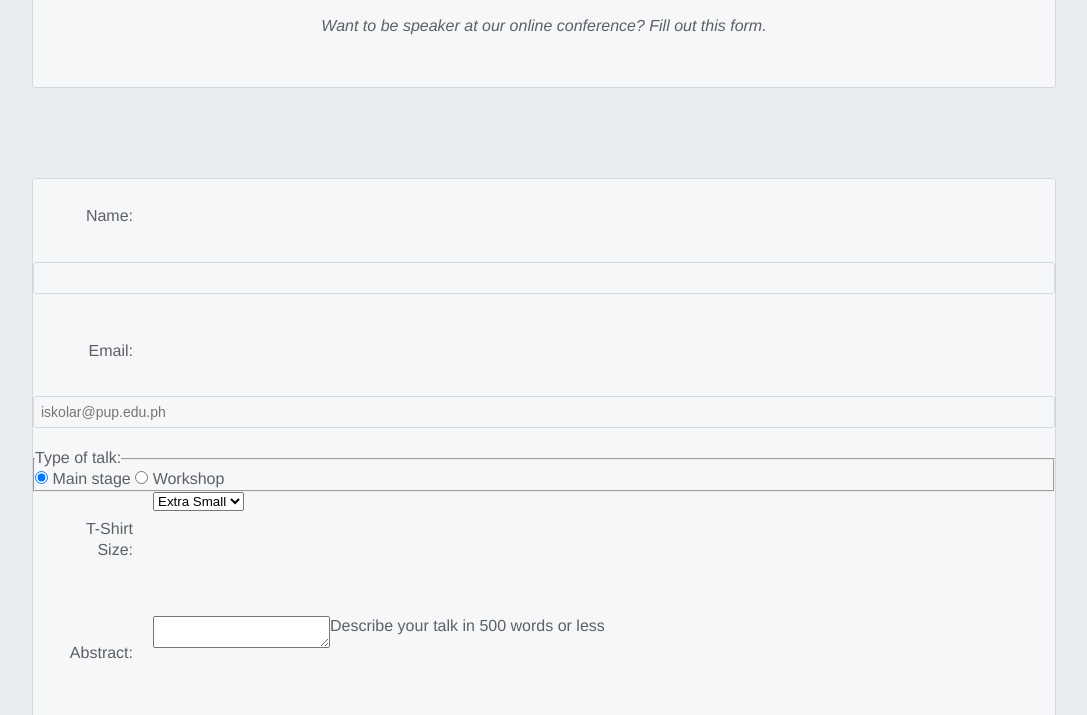
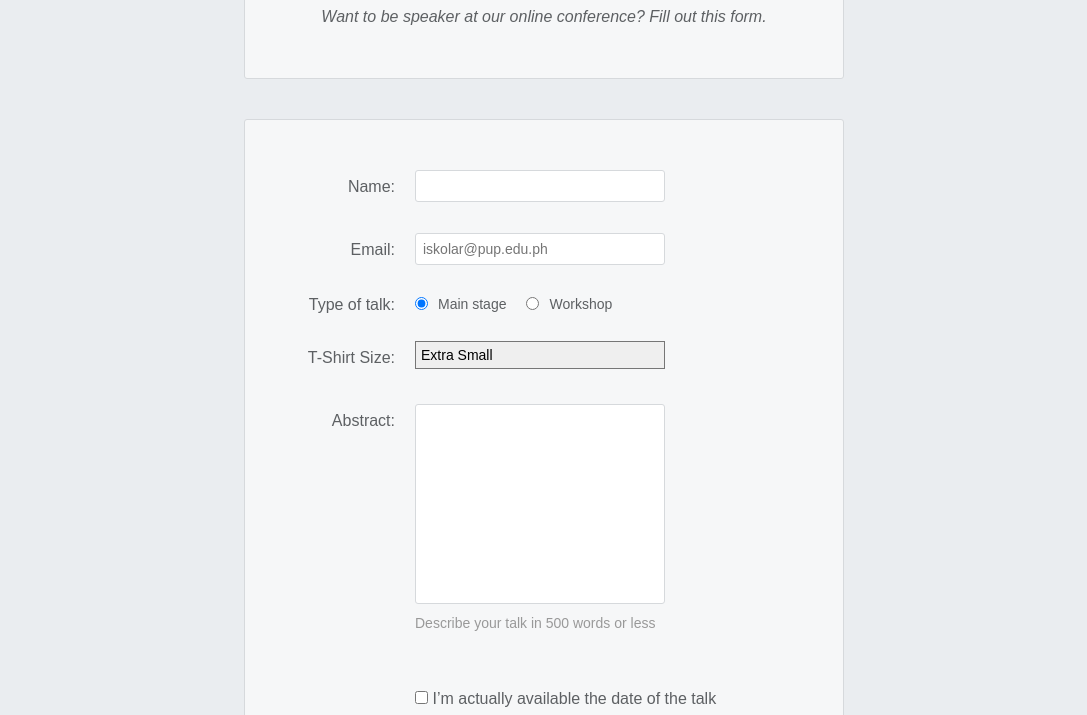
Before and after one commit to 4k0siL33/Del-Rosario-HTML-FORMS, a plain HTML site: page speakers.submission.html in a window 1280 px wide. Shown: the part 143-858 px from the top of the page, without its empty margins (96-1183 px from the left). Drawn offline with Linux system fonts and the light colour scheme.

Commit message:
Update style.css

```diff
--- a/style.css
+++ b/style.css
@@ -1,13 +1,13 @@
-* {
+*{
     margin: 0;
-    padding: 0;
+    padding:0;
     box-sizing: border-box;
 }
 
 body {
     color: #5d6063;
     background-color: #eaedf0;
-    font-family: "Helvetica", "Arial", sans-serif;
+    font-family: Arial, Helvetica, sans-serif;
     font-size: 16px;
     line-height: 1.3;
 
@@ -18,8 +18,8 @@ body {
 
 .speaker-form-header {
     text-align: center;
-    background-color: #F6F7F8;
-    border: 1px solid #D6D9DC;
+    background-color: #f6f7f8;
+    border: 1px solid #d6d9dc;
     border-radius: 3px;
 
     width: 80%;
@@ -29,17 +29,17 @@ body {
 
 .speaker-form-header h1 {
     font-size: 30px;
-    margin-bottom: 29px;
+    margin-bottom: 20px;
 }
 
 .speaker-form {
-    background-color: #F6F7F8;
-    border: 1px solid #D6D9DC;
+    background-color: #f6f7f8;
+    border: 1px solid #d6d9dc;
     border-radius: 3px;
 
     width: 80%;
-    margin: 50px;
-    padding: 0 0 40px 0;
+    padding: 50px;
+    margin: 0 0 40px 0;
 }
 
 .form-row {
@@ -50,11 +50,14 @@ body {
     flex-wrap: wrap;
 }
 
-.form-row input {
-    background-color: #F6F7F8;
-    border: 1px solid #D6D9DC;
+
+
+.form-row input[type='text'],
+.form-row input[type='email'] {
+    background-color: #ffffff;
+    border: 1px solid #d6d9dc;
     border-radius: 3px;
-    width: 100%;
+    width: 250px;
     padding: 7px;
     font-size: 14px;
 }
@@ -63,27 +66,104 @@ body {
     margin-bottom: 15px;
 }
 
-@media only screen and (mid-width : 700px) {
+.form-row input[type='text']:invalid,
+.form-row input[type='email']:invalid {
+    border: 1px solid #d55c5f;
+    box-shadow: none;
+}
+
+.legacy-form-row {
+    border: none;
+    margin-bottom: 40px;
+}
+
+.legacy-form-row legend {
+    margin-bottom: 15px;
+}
+
+.legacy-form-row .radio-label{
+    display: block;
+    font-size: 14px;
+    padding: 0 20px 0 10px;
+}
+
+.legacy-form-row input[type='radio']{
+    margin-top: 2px;
+}
+
+.legacy-form-row .radio-label,
+.legacy-form-row input[type='radio']{
+    float: left;
+}
+
+.form-row select {
+    width: 100%;
+    padding: 5px;
+    font-size: 14px;
+    -webkit-appearance: none;
+}
+
+.form-row textarea {
+    font-family: "Helvetica", "Arial", sans-serif;
+    font-size: 14px;
+    border: 1px solid #D6D9DC;
+    border-radius: 3px;
+    min-height: 200px;
+    margin-bottom: 10px;
+    padding: 7px;
+    resize: none;
+}
+
+.form-row .instructions {
+    color: #999999;
+    font-size: 14px;
+    margin-bottom: 30px;
+}
+
+.form-row .checkbox-label {
+    margin-bottom: 0;
+}
+
+
+@media only screen and (min-width: 700px){
     .speaker-form-header,
     .speaker-form {
         width: 600px;
     }
-}
-
     .form-row {
         flex-direction: row;
         align-items: flex-start;
         margin-bottom: 20px;
     }
-
-.form-row input [type = "text"]{
+    .form-row input [type='text'],
+    .form-row input [type='email'],
+    .form-row select,
+    .form-row textarea {
         width: 250px;
         height: initial;
     }
-
     .form-row label {
         text-align: right;
         width: 120px;
         margin-top: 7px;
-    padding: 20px;
+        padding-right: 20px;
     }
+    .legacy-form-row {
+        margin-bottom: 10px;
+    }
+    .legacy-form-row legend {
+        width: 120px;
+        text-align:right;
+        padding-right: 20px;
+    }
+    .legacy-form-row legend {
+        float: left;
+    }
+    .form-row .instructions {
+        margin-left: 120px;
+    }
+    .form-row .checkbox-label {
+        margin-left: 120px;
+        width: auto;
+        }
+}
```
Lines whose indentation alone changed are shown as unchanged.
